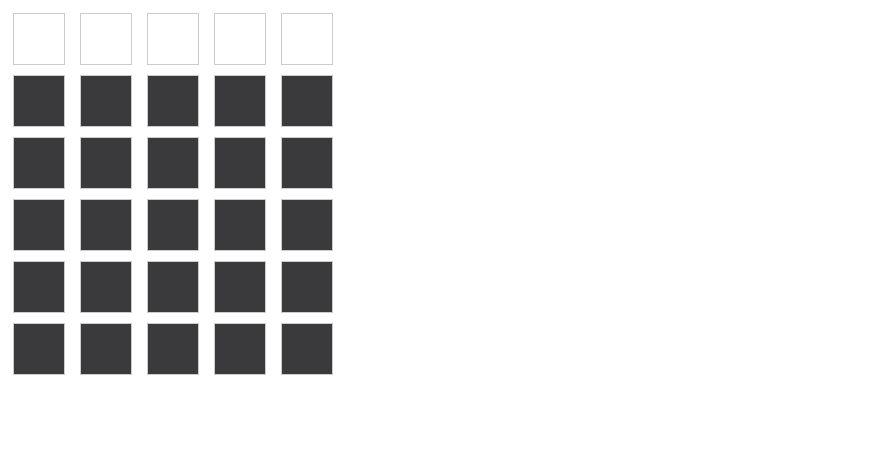
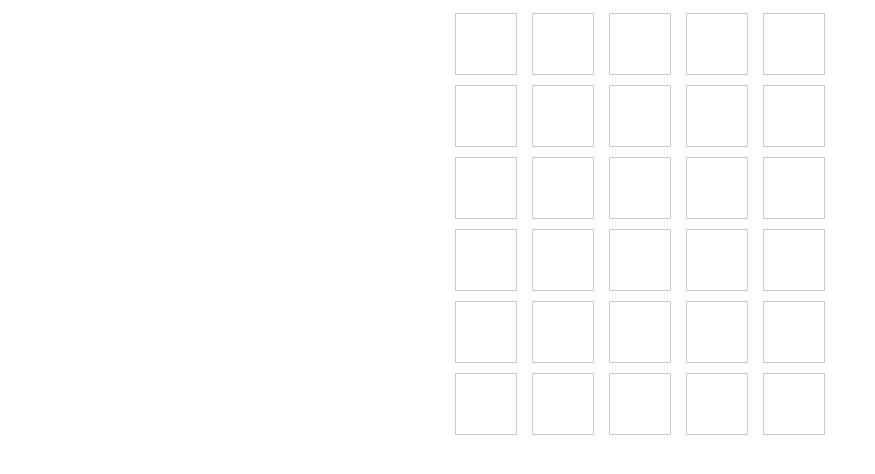
Before and after one commit to sanjeetsamuel/Wordle, a React (Create React App) app: page / in a window 1280 px wide. Shown: the top 474 px of the page, without its empty margins (0-875 px from the left). Built offline with nearby package versions, Linux system fonts and the light colour scheme.

Commit message:
Fixed backspace and enter keyboard detection

```diff
--- a/src/App.jsx
+++ b/src/App.jsx
@@ -3,7 +3,7 @@ import Board from "./components/Board";
 
 const App = () => {
   return(
-    <div>
+    <div className="board">
       <Board />
     </div>
   );
--- a/src/components/Board.jsx
+++ b/src/components/Board.jsx
@@ -1,25 +1,29 @@
 import React, { useState } from "react";
 import Row from './Row';
-import "../index.css"
+import "../index.css";
 
 const Board = () => {
     const [storedGuesses, setGuesses] = useState(
-        Array(6).fill().map(() => Array(5).fill(["", ""]))
+        Array(6).fill().map(() => Array(5).fill(["", ""])) // 6 rows, 5 columns of empty guesses
     );
-    const [activeRow, setActiveRow] = useState(0);
-    const targetWord = ['H', 'E', 'L', 'L', 'O'];
+    const [activeRow, setActiveRow] = useState(0); // Active row to edit
+    const targetWord = ['H', 'E', 'L', 'L', 'O']; // Target word
 
+    // Handle letter input in a specific slot
     const handleInput = (letter, index) => {
         const newGuesses = [...storedGuesses];
-        newGuesses[activeRow][index] = [letter, ""];
+        newGuesses[activeRow][index] = [letter, ""]; // Update the letter and reset status
         setGuesses(newGuesses);
     };
 
+    // Handle submitting the current guess
     const handleSubmit = () => {
         const currentGuess = storedGuesses[activeRow].map(([letter]) => letter);
 
+        // If the guess is incomplete, do nothing
         if (currentGuess.some((letter) => letter === "")) return;
 
+        // Check the guess against the target word and update status
         const updatedStatus = currentGuess.map((letter, index) => {
             if (letter === targetWord[index]) return "correct";
             if (targetWord.includes(letter)) return "present";
@@ -30,6 +34,7 @@ const Board = () => {
         newGuesses[activeRow] = newGuesses[activeRow].map((_, index) => [currentGuess[index], updatedStatus[index]]);
         setGuesses(newGuesses);
 
+        // Move to the next row or stop if no more rows
         if (activeRow < 5) {
             setActiveRow(activeRow + 1);
         }
@@ -42,7 +47,7 @@ const Board = () => {
                     key={index}
                     guess={guess}
                     targetWord={targetWord}
-                    isActive={index === activeRow}
+                    isActive={index === activeRow}  // Ensure this is set to true for the active row
                     onInput={handleInput}
                     onSubmit={handleSubmit}
                 />
--- a/src/components/Row.jsx
+++ b/src/components/Row.jsx
@@ -1,29 +1,32 @@
-import React, { useState, useEffect } from "react";
+import React, { useEffect } from "react";
 import Tile from './Tile';
 import '../index.css';
 
-
-const Row = ({ guess, targetWord, isActive, onInput, onSubmit }) => {
-    const [currentGuess, setCurrentGuess] = useState(guess);
+const Row = ({ guess, isActive, onInput, onSubmit }) => {
     const handleKeyDown = (event) => {
         if (!isActive) return;
         const { key } = event;
 
+        console.log(`Key pressed: ${key}`);
+
         if (key === "Backspace") {
-            setCurrentGuess((prevGuess) => {
-                const newGuess = [...prevGuess];
-                const firstEmptyIndex = newGuess.findIndex(([letter]) => letter === "");
-                if (firstEmptyIndex !== -1) {
-                    newGuess[firstEmptyIndex - 1] = ["", ""];
-                }
-                return newGuess;
-            });
-        } else if (key.length === 1 && key.match(/[a-zA-Z]/)) {
-            const firstEmptyIndex = currentGuess.findIndex(([letter]) => letter === "");
-            if (firstEmptyIndex !== -1) {
-                onInput(key.toUpperCase(), firstEmptyIndex);
+            console.log("Backspace key detected");
+
+            const index = guess.findLastIndex(([letter]) => letter !== "");
+            if (index !== -1) {  // If there's any filled slot
+                console.log("Clearing slot at index:", index);
+                onInput("", index); // Clear the last filled slot
             }
-        } else if (key === "Enter") {
+        }
+        else if (key.length === 1 && key.match(/[a-zA-Z]/)) {
+            const index = guess.findIndex(([letter]) => letter === "");
+            if (index !== -1) {
+                console.log("Typing letter:", key.toUpperCase(), "at index:", index);
+                onInput(key.toUpperCase(), index);
+            }
+        }
+        else if (key === "Enter") {
+            console.log("Enter key detected, submitting guess.");
             onSubmit();
         }
     };
@@ -36,29 +39,15 @@ const Row = ({ guess, targetWord, isActive, onInput, onSubmit }) => {
         return () => {
             window.removeEventListener("keydown", handleKeyDown);
         };
-    }, [isActive, currentGuess]);
+    }, [isActive, guess]);
 
     return (
         <div className="row">
-            {currentGuess.map(([letter], index) => {
-                let status = "";
-
-                if (!isActive) {
-                    if (letter === targetWord[index]) {
-                        status = "correct";
-                    } else if (targetWord.includes(letter)) {
-                        status = "present";
-                    } else {
-                        status = "absent";   // Letter not in the word
-                    }
-                }
-
-                return <Tile key={index} letter={letter} status={status} />;
-            })}
-
+            {guess.map(([letter, status], index) => (
+                <Tile key={index} letter={letter} status={status} />
+            ))}
         </div>
     );
-
 };
 
 export default Row;
--- a/src/index.css
+++ b/src/index.css
@@ -4,6 +4,8 @@
   align-items: center;
   background-color: white;
   color:black;
+  justify-content: center;
+  align-items: center;
 }
 
 .row {
@@ -14,25 +16,33 @@
 }
 
 .tile {
-  width: 50px;
-  height: 50px;
+  width: 60px;
+  height: 60px;
   display: inline-block;
   margin: 5px;
   text-align: center;
   line-height: 50px;
-  font-size: 20px;
+  font-size: 30px;
   border: 1px solid #ccc;
+  display: flex;
+  justify-content: center;
+  align-items: center;
+  font-family: 'Roboto', sans-serif;
+  font-weight:bold;
 }
 
 
 .correct {
   background-color: #538d4e;
+  color:white;
 }
 
 .present {
   background-color: #b59f3b;
+  color:white;
 }
 
 .absent {
   background-color: #3a3a3c;
+  color:white;
 }
```
